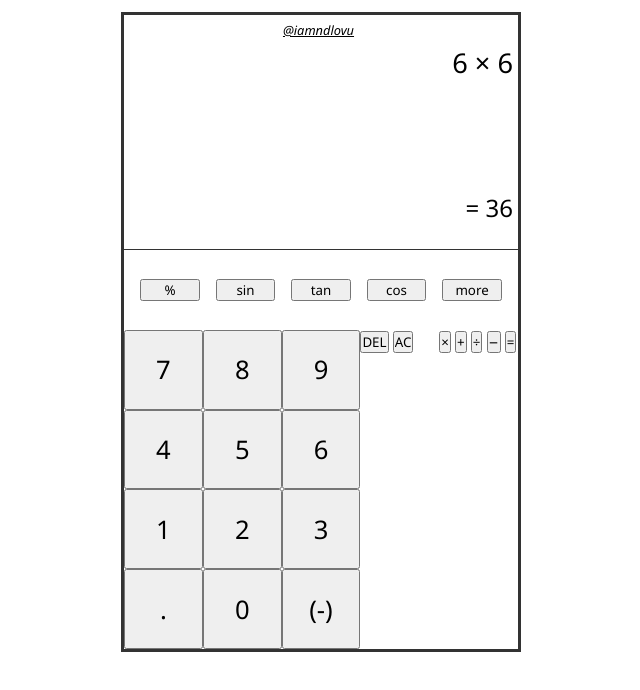
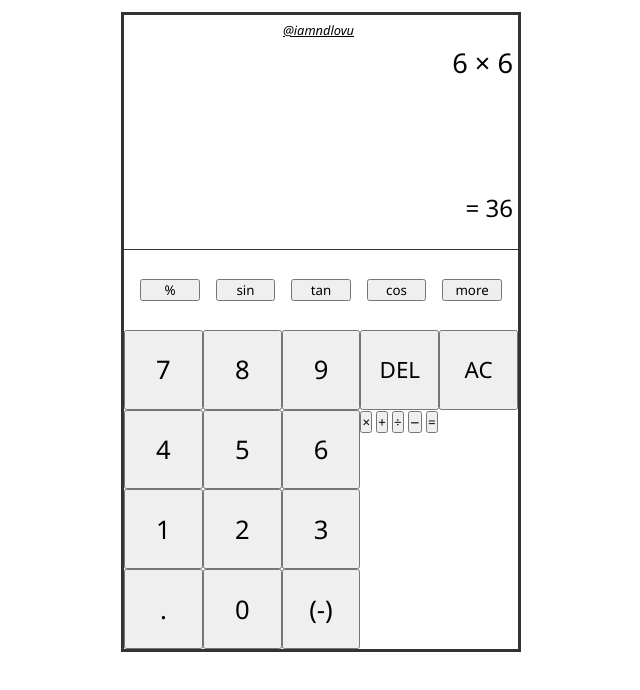
Before and after one commit to iamndlovu/calculator, a website: page index.html in a window 1280 px wide. Shown: the part 68-758 px from the top of the page, without its empty margins (319-959 px from the left). Drawn offline with Linux system fonts and the light colour scheme.

Commit message:
control buttons flex layout

```diff
--- a/css/buttons.css
+++ b/css/buttons.css
@@ -34,3 +34,17 @@
 {
   font-size: 1.6rem;
 }
+
+#controls
+{
+  grid-row: 2 / 3;
+  grid-column: 4 / -1;
+
+  display: flex;
+}
+
+#controls button
+{
+  flex: 1;
+  font-size: 1.4rem;
+}
```
